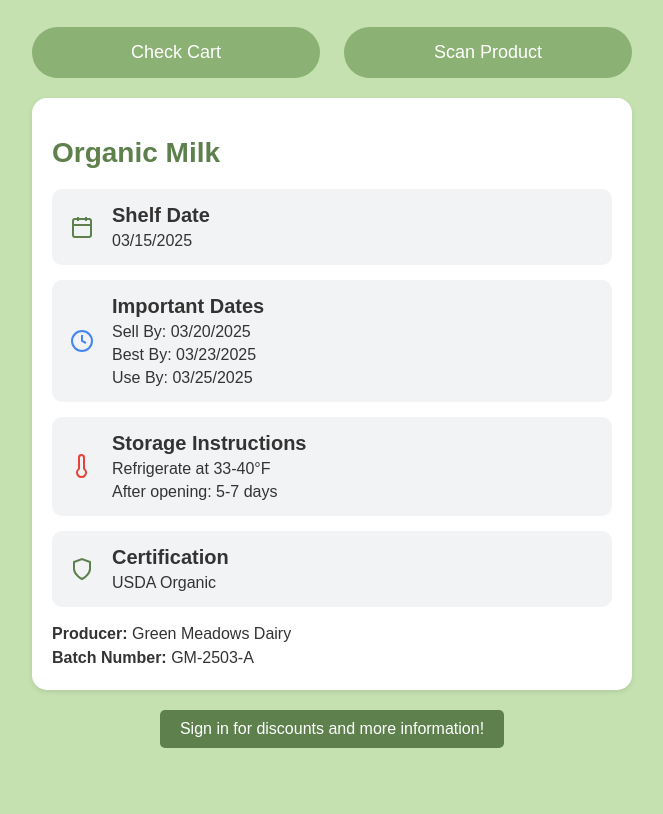
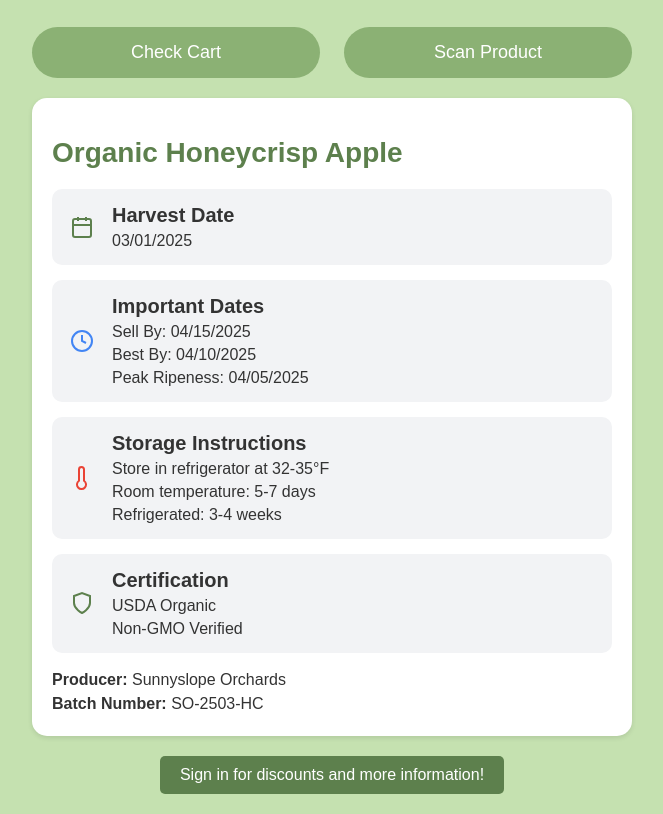
Before and after one commit to ashahassan/fresh-track, a plain HTML site: page index.html in a window 1280 px wide. Shown: the part 70-884 px from the top of the page, without its empty margins (308-971 px from the left). Before the commit the page ends 838 px from the top, so only its background shows below. Drawn offline with Linux system fonts and the light colour scheme.

Commit message:
Update index.html
apple stuff

```diff
--- a/index.html
+++ b/index.html
@@ -4,7 +4,7 @@
 <head>
     <meta charset="UTF-8">
     <meta name="viewport" content="width=device-width, initial-scale=1.0">
-    <title>FreshTrack - Product Information</title>
+    <title>FreshTrack - Apple Information</title>
     <style>
         body {
             font-family: Arial, sans-serif;
@@ -129,7 +129,7 @@
     </div>
 
     <div class="product-card">
-        <h1 class="product-title">Organic Milk</h1>
+        <h1 class="product-title">Organic Honeycrisp Apple</h1>
 
         <div class="info-section">
             <div class="icon" style="color: #5d804d;">
@@ -142,8 +142,8 @@
                 </svg>
             </div>
             <div class="info-content">
-                <div class="info-title">Shelf Date</div>
-                <div class="info-detail">03/15/2025</div>
+                <div class="info-title">Harvest Date</div>
+                <div class="info-detail">03/01/2025</div>
             </div>
         </div>
 
@@ -157,9 +157,9 @@
             </div>
             <div class="info-content">
                 <div class="info-title">Important Dates</div>
-                <div class="info-detail">Sell By: 03/20/2025</div>
-                <div class="info-detail">Best By: 03/23/2025</div>
-                <div class="info-detail">Use By: 03/25/2025</div>
+                <div class="info-detail">Sell By: 04/15/2025</div>
+                <div class="info-detail">Best By: 04/10/2025</div>
+                <div class="info-detail">Peak Ripeness: 04/05/2025</div>
             </div>
         </div>
 
@@ -172,8 +172,9 @@
             </div>
             <div class="info-content">
                 <div class="info-title">Storage Instructions</div>
-                <div class="info-detail">Refrigerate at 33-40°F</div>
-                <div class="info-detail">After opening: 5-7 days</div>
+                <div class="info-detail">Store in refrigerator at 32-35°F</div>
+                <div class="info-detail">Room temperature: 5-7 days</div>
+                <div class="info-detail">Refrigerated: 3-4 weeks</div>
             </div>
         </div>
 
@@ -187,12 +188,13 @@
             <div class="info-content">
                 <div class="info-title">Certification</div>
                 <div class="info-detail">USDA Organic</div>
+                <div class="info-detail">Non-GMO Verified</div>
             </div>
         </div>
 
         <div class="producer-info">
-            <span class="producer-label">Producer:</span> Green Meadows Dairy<br>
-            <span class="batch-label">Batch Number:</span> GM-2503-A
+            <span class="producer-label">Producer:</span> Sunnyslope Orchards<br>
+            <span class="batch-label">Batch Number:</span> SO-2503-HC
         </div>
     </div>
 
```
